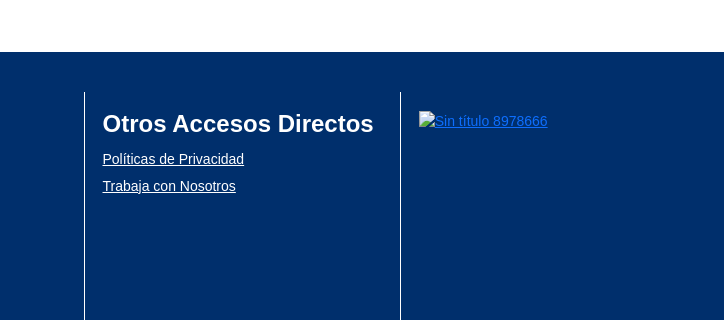
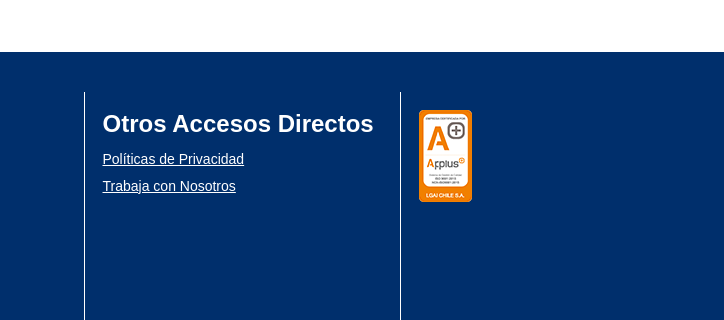
Before and after one commit to pauzunigaa/proyecto-aduana, a plain HTML site: page bienvenido.html in a window 1280 px wide. Shown: the part 350-670 px from the top of the page, 556-1280 px from the left. Drawn offline with nearby package versions, Linux system fonts and the light colour scheme.

Commit message:
corrige imagen en footer

```diff
--- a/bienvenido.html
+++ b/bienvenido.html
@@ -115,7 +115,7 @@
           <div class="cell col esp span-2 xs-12 sm-2 md-2 lg-2 vertical-align-middle">
             <div class="auxi-col">
               <a target="_top" href="#" class="img-footer">
-                <img src="imgimg_footer.png" alt="Sin título 8978666">
+                <img src="img/img_footer.png" alt="Sin título 8978666">
               </a>
               <div class="separa"></div>
             </div>
```
Also changed, not shown: generar-reportes-usuario.html (+1 -1 lines), generar-reportes.html (+1 -1 lines), index.html (+1 -1 lines), login.html (+1 -1 lines), notificaciones.html (+1 -1 lines), registrar-mercancia.html (+1 -1 lines), registrarse.html (+1 -1 lines), validar-documentacion.html (+1 -1 lines).
